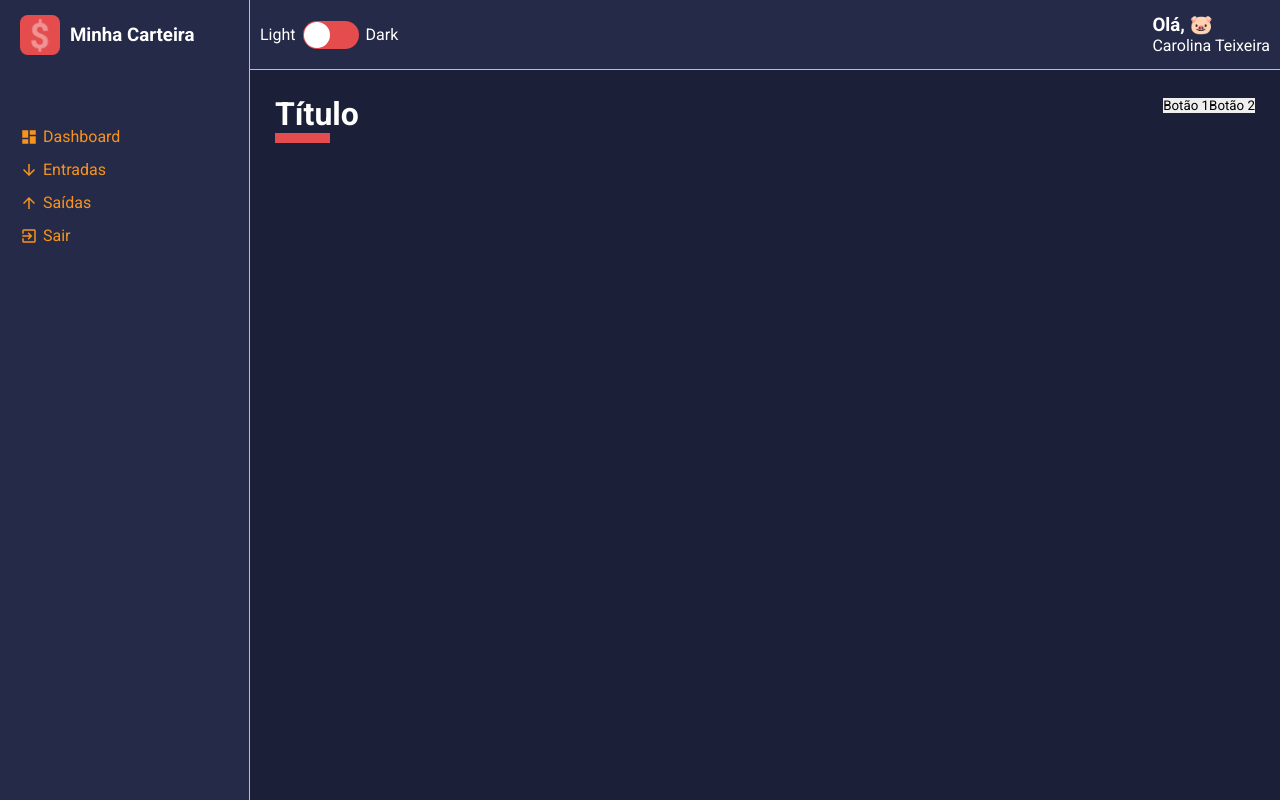
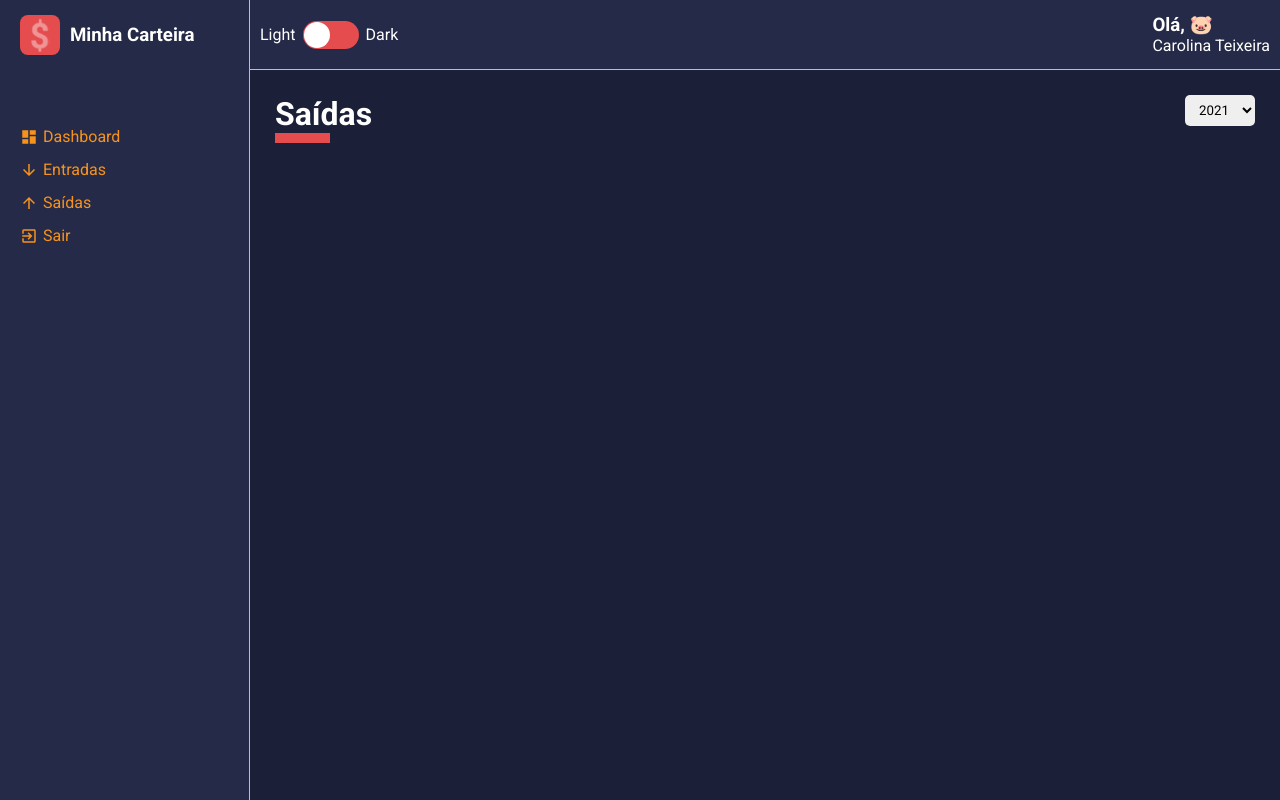
Before and after one commit to Carolinatxrs/minha-carteira, a React (Create React App) app: page / in a window 1280 px wide. Built offline with nearby package versions, Linux system fonts and the light colour scheme.

Commit message:
feat: torna o Header Content dinâmico

```diff
--- a/src/App.tsx
+++ b/src/App.tsx
@@ -4,6 +4,7 @@
 
 import Layout from './components/Layout';
 import Dashboard from './pages/Dashboard';
+import List from './pages/List';
 import dark from './styles/themes/dark';
 
 const App: React.FC = () => {
@@ -11,7 +12,7 @@
     <ThemeProvider theme={dark}>
       <GlobalStyles />
       <Layout>
-        <Dashboard />
+        <List />
       </ Layout>
     </ ThemeProvider>
   );
--- a/src/components/ContentHeader/index.tsx
+++ b/src/components/ContentHeader/index.tsx
@@ -6,15 +6,21 @@
   Controllers
 } from './styles';
 
-const ContentHeader: React.FC = () => {
+interface IContentHeaderProps {
+  title: string;
+  lineColor: string;
+  children: React.ReactNode;
+}
+
+const ContentHeader: React.FC<IContentHeaderProps> = ({title, lineColor, children}) => {
+
   return (
     <Container>
-      <TitleContainer>
-        <h1>Título</h1>
+      <TitleContainer lineColor={lineColor}>
+        <h1>{title}</h1>
       </TitleContainer>
       <Controllers>
-        <button type='button'>Botão 1</button>
-        <button type='button'>Botão 2</button>
+        {children}
       </Controllers>
     </ Container>
   );
--- a/src/components/ContentHeader/styles.ts
+++ b/src/components/ContentHeader/styles.ts
@@ -1,4 +1,8 @@
 import styled from 'styled-components';
+
+interface ITitleContainerProps {
+  lineColor: string;
+}
 
 export const Container = styled.div`
   width: 100%;
@@ -9,7 +13,7 @@
   margin-bottom: 25px;
 `;
 
-export const TitleContainer = styled.div`
+export const TitleContainer = styled.div<ITitleContainerProps>`
   > h1 {
    color: ${props => props.theme.colors.white};
 
@@ -17,9 +21,11 @@
       content: '';
       display: block;
       width: 55px;
-      border-bottom: 10px solid ${props => props.theme.colors.warning};
+      border-bottom: 10px solid ${props => props.lineColor};
    }
   }
 `;
 
-export const Controllers = styled.div``;
+export const Controllers = styled.div`
+  display: flex;
+`;
--- a/src/pages/Dashboard/index.tsx
+++ b/src/pages/Dashboard/index.tsx
@@ -1,13 +1,23 @@
 import React from 'react';
 
 import ContentHeader from '../../components/ContentHeader';
+import SelectInput from '../../components/SelectInput';
 
 import { Container } from './styles';
 
 const Dashboard: React.FC = () => {
+
+  const options = [
+    {value: '2021', label: '2021'},
+    {value: '2022', label: '2022'},
+    {value: '2023', label: '2023'},
+  ];
+
   return (
     <Container>
-      <ContentHeader />
+      <ContentHeader title='Dashboard' lineColor='#F7931B'>
+        <SelectInput options={options} />
+      </ ContentHeader>
     </Container>
   );
 }
```
